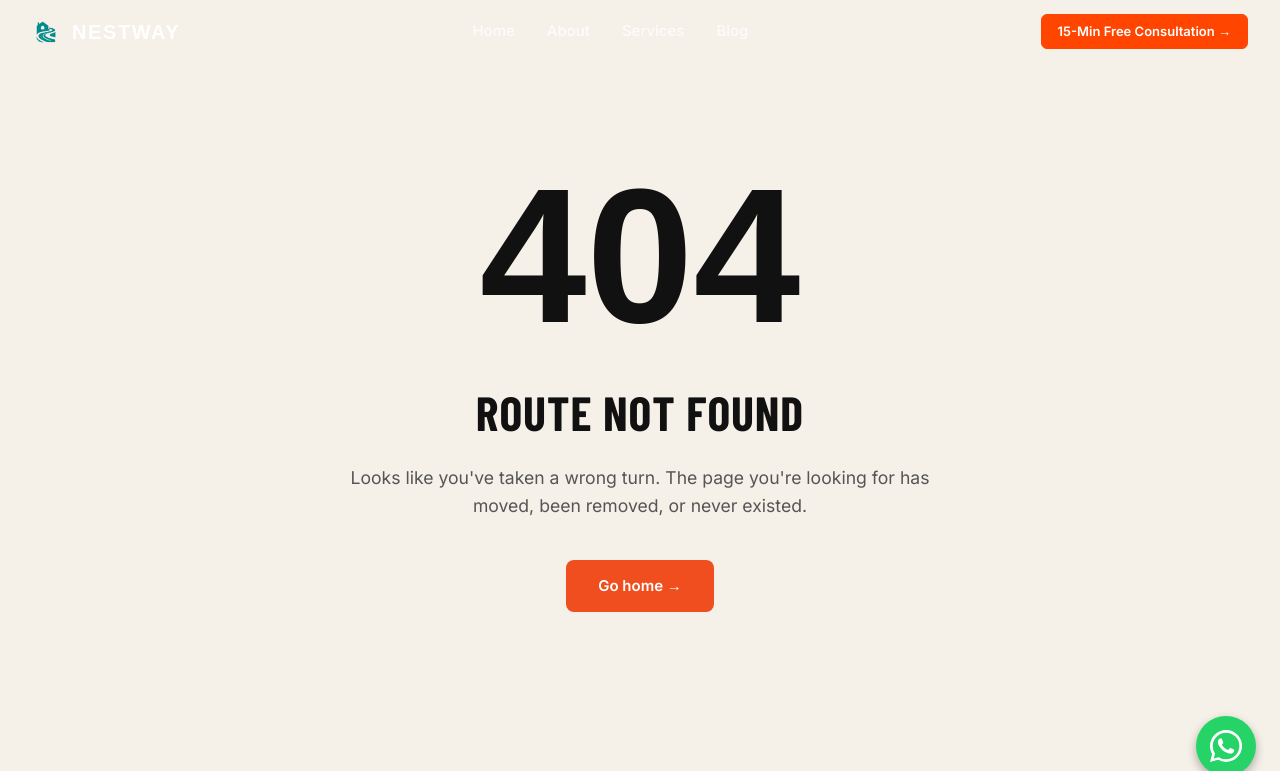
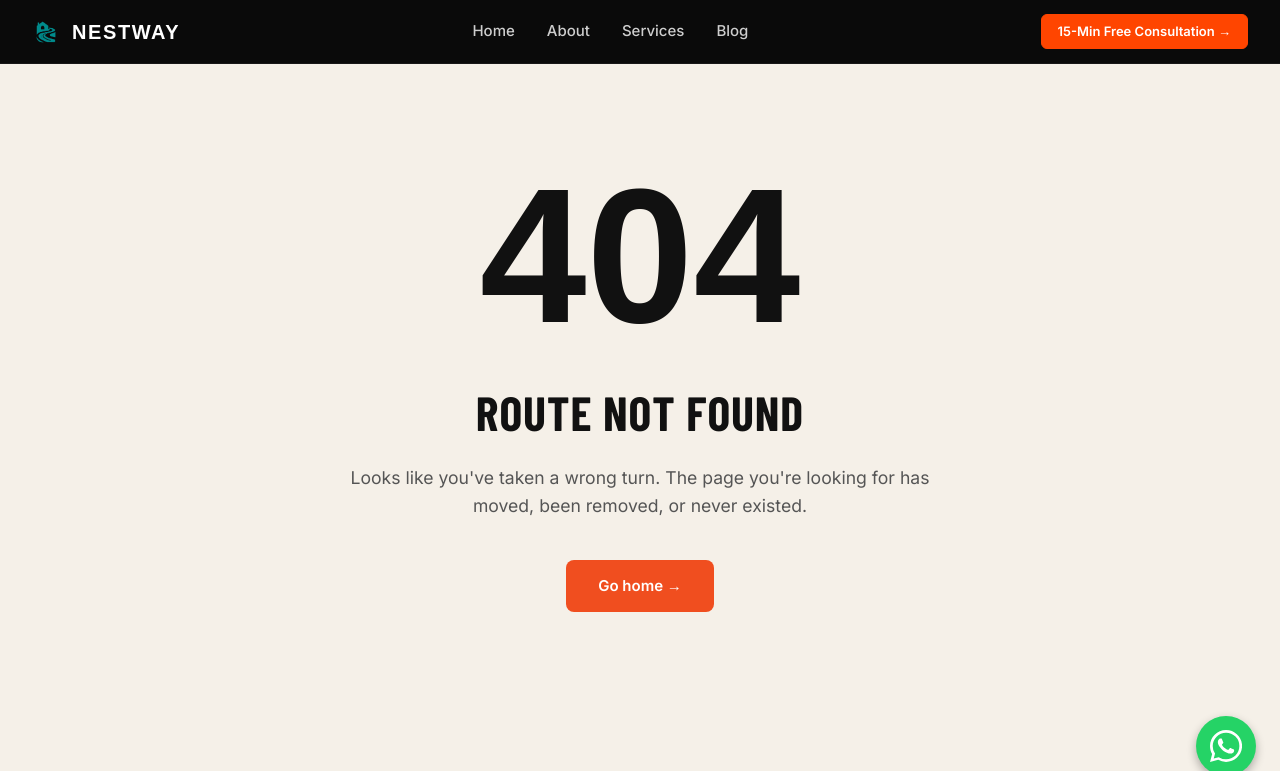
Before and after one commit to turdaliyevhasanali60-lang/Nestway, a Django app: template core/templates/404.html in a window 1280 px wide. Shown: the top 771 px of the page. Run offline with Django 5.2, Linux system fonts and the light colour scheme; the template is opened without the code that fills it, so the values that code supplies are empty; data comes from the database, SQL or seed files in the repository; some web fonts are replaced.

Commit message:
Make 404 page navbar black to match services page

```diff
--- a/core/templates/404.html
+++ b/core/templates/404.html
@@ -2,6 +2,16 @@
 {% load static %}
 
 {% block title %}404 Page Not Found - {{ site_settings.company_name|default:"Nestway" }}{% endblock %}
+{% block head %}
+<style>
+    .fixed.top-0 {
+        background: #0a0a0a !important;
+        backdrop-filter: none !important;
+        -webkit-backdrop-filter: none !important;
+        border-bottom: 1px solid rgba(255,255,255,0.06) !important;
+    }
+</style>
+{% endblock %}
 
 {% block content %}
 <section class="m-section-pad" style="background: #F5F0E8; padding: 160px 0; min-height: 80vh; display: flex; align-items: center; justify-content: center; text-align: center;">
```
